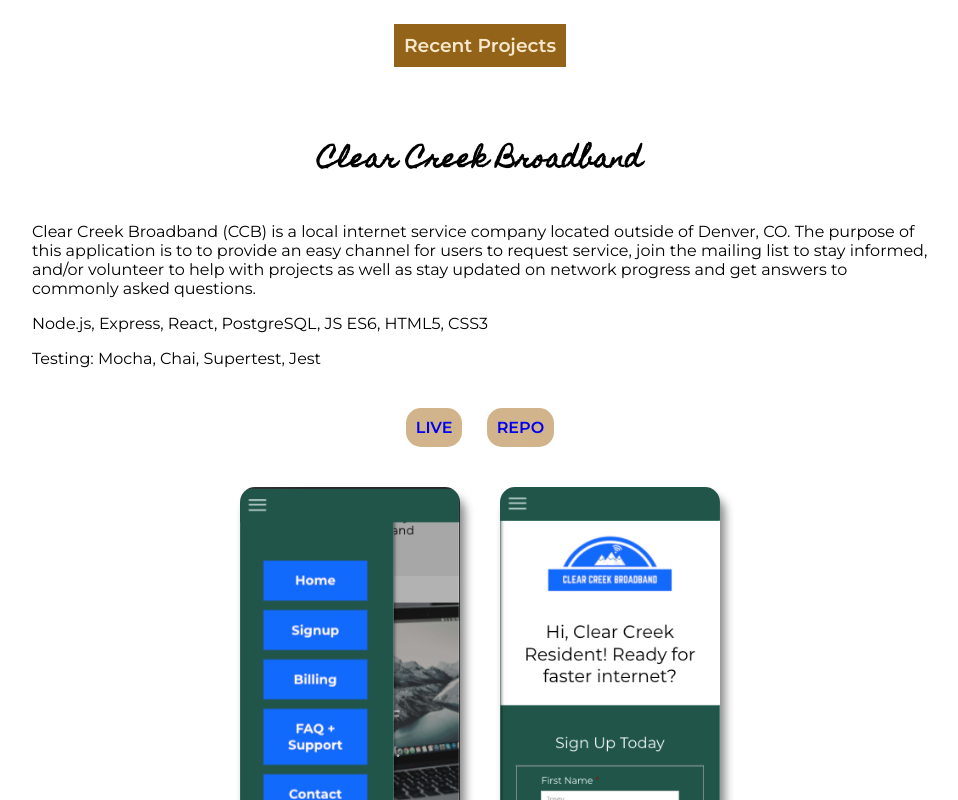
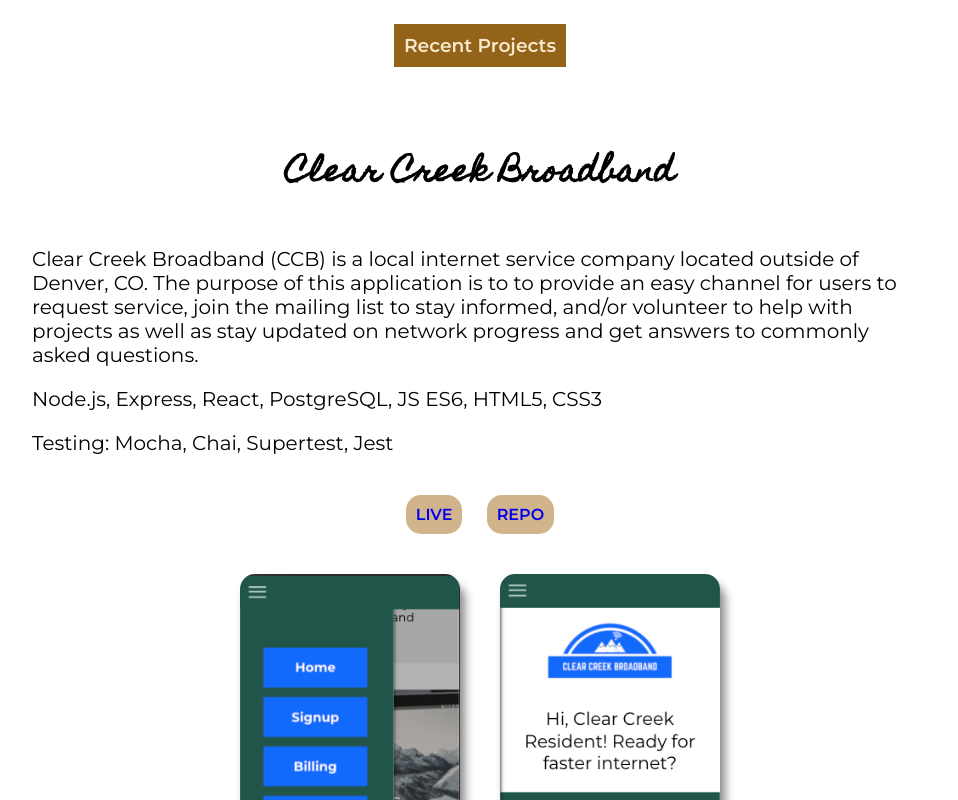
Before and after one commit to melleehall/Portfolio-Hallowell, a React (Create React App) app: page / in a window 1280 px wide. Shown: the part 1140-1940 px from the top of the page, without its empty margins (160-1118 px from the left). Built offline with nearby package versions, Linux system fonts and the light colour scheme.

Commit message:
Made font larger for description paragraphs for larger screens

```diff
--- a/src/App.js
+++ b/src/App.js
@@ -1,7 +1,6 @@
 import React, { Component } from 'react'
 
 import Hero from './Hero/Hero'
-import Headline from './Headline/Headline'
 import IntroSection from './IntroSection/IntroSection'
 import ProjectSection from './ProjectSection/ProjectSection'
 import ContactSection from './ContactSection/ContactSection'
--- a/src/ContactSection/ContactSection.js
+++ b/src/ContactSection/ContactSection.js
@@ -8,17 +8,17 @@
                 <h3 className='contact-header'>Let's Get In Touch</h3>
                 <ul className='contact-link-list'>
                     <li className='contact-link'>
-                        <a href='mailto:melleehall@gmail.com' target='_blank'>
+                        <a href='mailto:melleehall@gmail.com' target='_blank' rel="noopener noreferrer">
                             melleehall@gmail.com
                         </a>
                     </li>
                     <li className='contact-link'>
-                        <a href='https://github.com/melleehall' target='_blank'>
+                        <a href='https://github.com/melleehall' target='_blank' rel="noopener noreferrer">
                             github.com/melleehall
                         </a>
                     </li>
                     <li className='contact-link'>
-                        <a href='https://www.linkedin.com/in/mhallowell/' target='_blank'>
+                        <a href='https://www.linkedin.com/in/mhallowell/' target='_blank' rel="noopener noreferrer">
                             linkedin.com/in/mhallowell/
                         </a>
                     </li>
--- a/src/Headline/Headline.js
+++ b/src/Headline/Headline.js
@@ -5,7 +5,7 @@
     render() {
         return (
             <section>
-                <h1 className='headline'><span class="wave">👋🏽 </span>Hi, I'm Melanie - a software engineer based in the foothills of Boulder, Colorado.</h1>
+                <h1 className='headline'><span role='img' class="wave" aria-label='jsx-a11y/accessible-emoji'>👋🏽 </span>Hi, I'm Melanie - a software engineer based in the foothills of Boulder, Colorado.</h1>
             </section>
         )
     }
--- a/src/ProjectDescription/ProjectDescription.css
+++ b/src/ProjectDescription/ProjectDescription.css
@@ -24,3 +24,14 @@
 .live-repo a:hover {
     color: black;
 }
+
+/* Larger font for larger screens */
+
+@media (min-width: 1024px) {
+    h4 {
+        font-size: 30px;
+    }
+    .description p {
+        font-size: 20px;
+    }
+}
--- a/src/ProjectDescription/ProjectDescription.js
+++ b/src/ProjectDescription/ProjectDescription.js
@@ -4,15 +4,15 @@
 export default class Screengrab extends Component {
     render() {
         return (
-            <div>
+            <div className='description'>
                 <h4>{this.props.name}</h4>
-                <p>
+                <p className='grow-font'>
                     {this.props.description}
                 </p>
-                <p>{this.props.tech}</p>
-                <p>{this.props.test}</p>
+                <p className='grow-font'>{this.props.tech}</p>
+                <p className='grow-font'>{this.props.test}</p>
                 <div className='live-repo'>
-                    <a href={this.props.live} target='_blank'>LIVE</a>  <a href={this.props.repo} target='_blank'>REPO</a>
+                    <a href={this.props.live} target='_blank' rel="noopener noreferrer">LIVE</a>  <a href={this.props.repo} target='_blank' rel="noopener noreferrer">REPO</a>
                 </div>
             </div>
         )
--- a/src/ProjectSection/ProjectSection.js
+++ b/src/ProjectSection/ProjectSection.js
@@ -6,8 +6,6 @@
 import HHNav from '../HomeHolidayScreengrabs/HHNav.png'
 import EconomyPumpHHIncome from '../EconomyPumpScreengrabs/EconomyPumpHHIncomeView.jpg'
 import EconomyPumpShopView from '../EconomyPumpScreengrabs/EconomyPumpShopView.jpg'
-import QuizAppStartView from '../QuizScreengrabs/QuizAppStartView.jpg'
-import QuizAppQuestionView from '../QuizScreengrabs/QuizAppQuestionView.jpg'
 import './ProjectSection.css'
 
 export default class IntroSection extends Component {
--- a/src/Screengrab/Screengrab.js
+++ b/src/Screengrab/Screengrab.js
@@ -5,8 +5,8 @@
     render() {
         return (
             <div className='screengrab-container'>
-                <img src={this.props.imageone} className='screengrab'/>
-                <img src={this.props.imagetwo} className='screengrab'/>
+                <img src={this.props.imageone} className='screengrab' alt='screenshot of app'/>
+                <img src={this.props.imagetwo} className='screengrab'alt='screenshot of app'/>
             </div>
         )
     }
```
